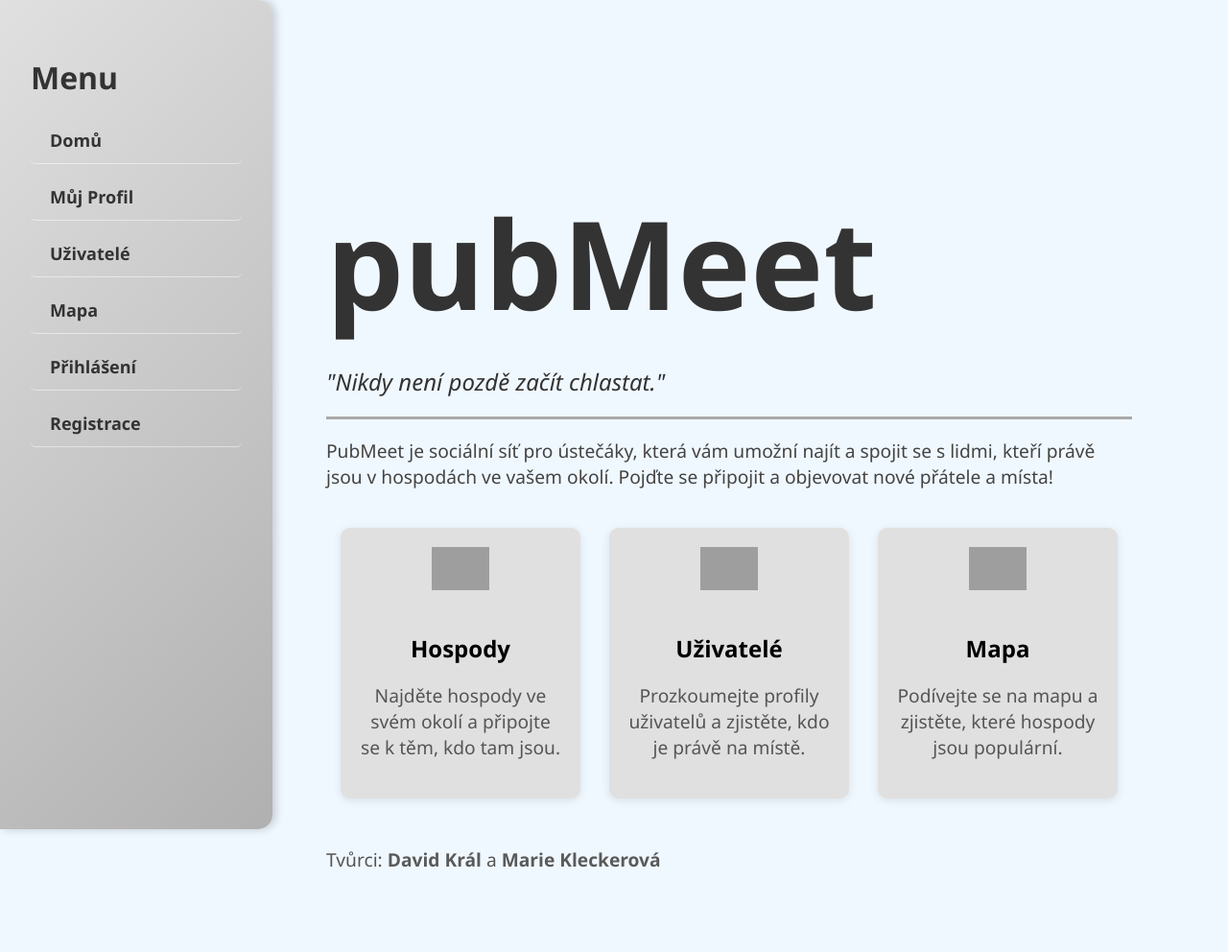
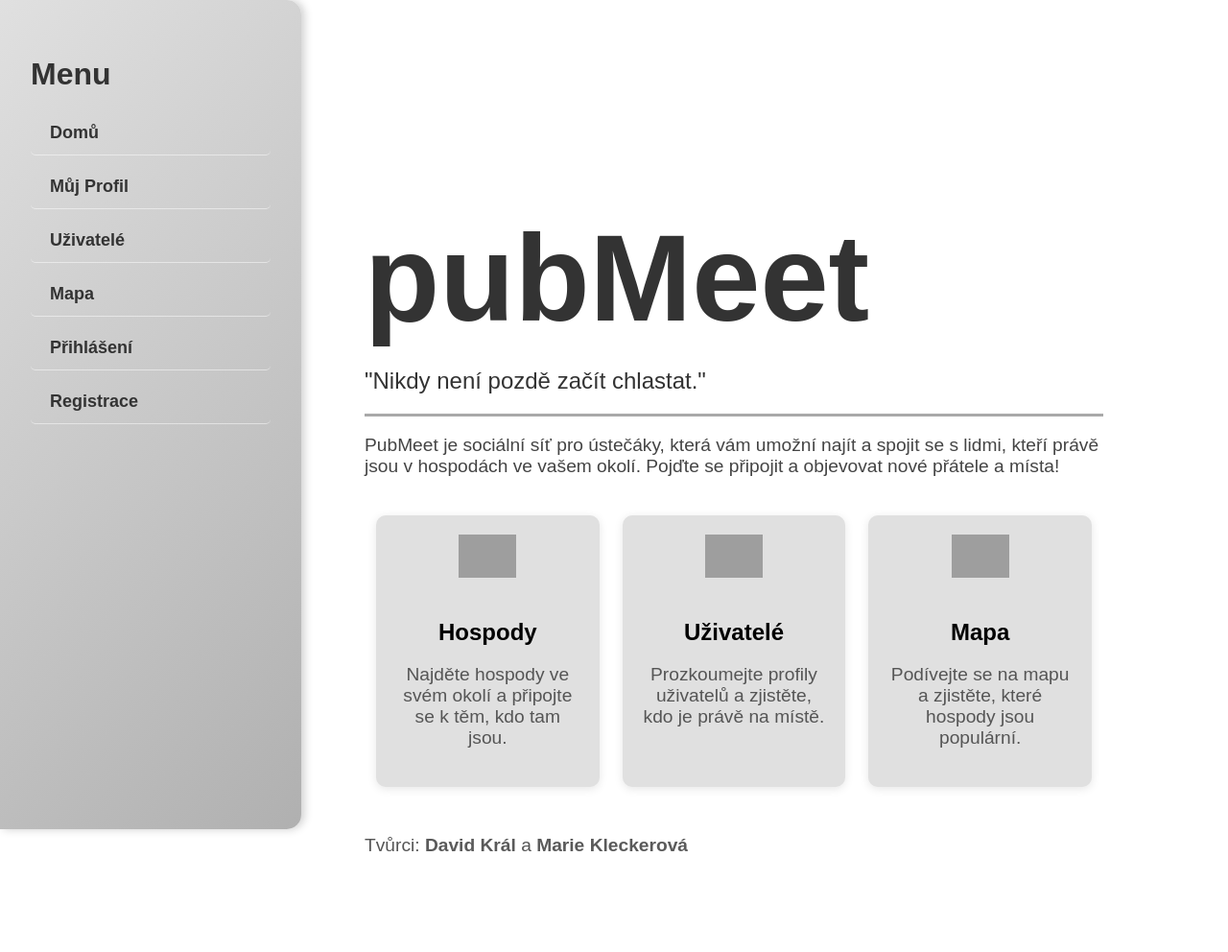
Before and after one commit to majdakleckerova/pubmeet, a Flask app: page / in a window 1280 px wide. Shown: the whole page at 96% size. Before the commit the page ends 904 px from the top, so only its background shows below. Run offline with Flask 3, Linux system fonts and the light colour scheme; parts of the project's set-up code (start-up, migrations or seed data) failed here and were passed over; grey boxes are pictures that could not be loaded.

Commit message:
abecedně users, hledání users, hezčí sidebar, update README.md

```diff
--- a/app/templates/home.html
+++ b/app/templates/home.html
@@ -7,10 +7,10 @@ PubMeet
 {% block main %}
 <style>
     body {
-        background-color: #f0f8ff;
+        background-color: #ffffff;
         padding: 50px;
         text-align: center;
-        font-family: 'Segoe UI', Tahoma, Verdana, sans-serif;
+        font-family: 'Poppins',sans-serif;
     }
 
     h1 {
@@ -36,7 +36,6 @@ PubMeet
     .quote {
         font-size: 1.5em; /* Citát zvětšený */
         color: #333;
-        font-style: italic; /* Citát kurzívou */
         margin-bottom: 20px;
     }
 
--- a/app/templates/profil.html
+++ b/app/templates/profil.html
@@ -11,7 +11,6 @@
             "about requests"
             "friends pubs";
         grid-gap: 20px;
-        padding: 20px;
     }
 
     .about { grid-area: about; }
--- a/app/templates/sablona.html
+++ b/app/templates/sablona.html
@@ -7,17 +7,18 @@
     <title>pubMeet</title>
     <style>
         body {
-            background-color: #f0f8ff;
+            background-color: #ffffff;
+            color: #000;
             display: flex;
-            justify-content: center;
+            justify-content: left;
             align-items: flex-start;
             height: 100vh;
             margin: 0;
-            font-family: 'Segoe UI', Tahoma, Verdana, sans-serif;
+            font-family: 'Poppins','Arial', sans-serif;
         }
 
         .sidebar {
-            width: 220px;
+            width: 250px;
             background: linear-gradient(135deg, #e0e0e0, #b0b0b0);
             color: #333;
             padding: 32px;
@@ -72,9 +73,9 @@
         }
 
         .container {
-            margin-left: 240px;
-            padding: 50px;
-            max-width: 1200px; /* Nastavuje šířku bloku */
+            margin-left: 250px;
+            padding: 80px;
+            max-width: calc(100% - 250px); /* Nastavuje šířku bloku */
             width: 100%; /* Zajišťuje responsivitu */
             text-align: left;
         }
--- a/app/templates/uzivatel_profil.html
+++ b/app/templates/uzivatel_profil.html
@@ -12,7 +12,6 @@
             "about location"
             "friends pubs";
         grid-gap: 20px;
-        padding: 20px;
     }
 
     .about { grid-area: about; }
```
Also changed, not shown: README.md, 6 other files.
